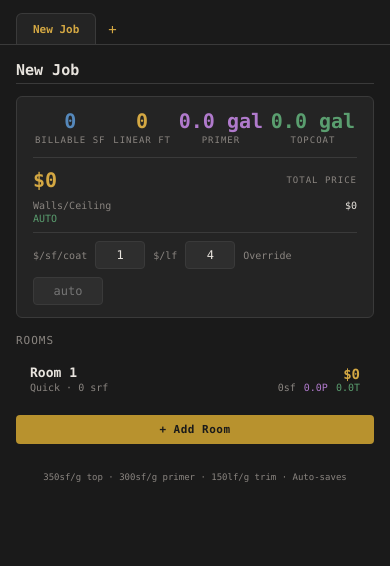
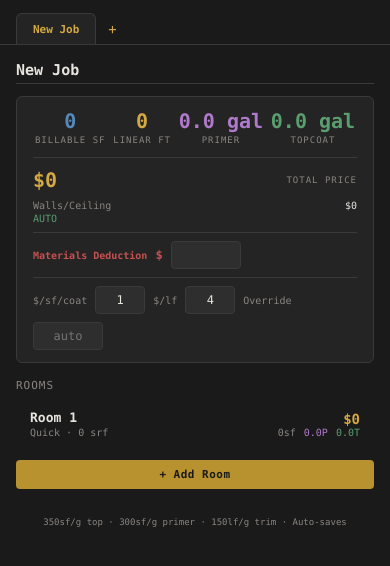
Before and after one commit to talktosims/layit, a plain HTML site: page paint-calculator.html in a window 390 px wide. Shown: the part 90-656 px from the top of the page. Drawn offline with Linux system fonts and the light colour scheme.

Commit message:
Fix homescreen caching, add materials deduction
- Remove apple-mobile-web-app-capable to prevent iOS cache isolation
  (homescreen shortcut now shares Safari localStorage and always
  loads latest version from server)
- Add no-cache meta headers to prevent stale versions
- Add Materials Deduction field to job totals — enter the cost of
  paint products already purchased by homeowner/builder and it
  gets subtracted from the total price

Co-Authored-By: Claude Opus 4.6 <noreply@anthropic.com>

```diff
--- a/paint-calculator.html
+++ b/paint-calculator.html
@@ -3,7 +3,9 @@
 <head>
 <meta charset="UTF-8">
 <meta name="viewport" content="width=device-width, initial-scale=1.0, maximum-scale=1.0, user-scalable=no">
-<meta name="apple-mobile-web-app-capable" content="yes">
+<meta http-equiv="Cache-Control" content="no-cache, no-store, must-revalidate">
+<meta http-equiv="Pragma" content="no-cache">
+<meta http-equiv="Expires" content="0">
 <link rel="apple-touch-icon" href="simco-icon.png">
 <title>Paint Calc</title>
 <style>
@@ -145,7 +147,8 @@ function makeJob(o){
   var j = {
     id:uid(), name:"New Job", rooms:[makeRoom()],
     activeRoomId:null, pricePerSqftPerCoat:1,
-    enamelRate:ENAMEL_RATE, priceOverride:""
+    enamelRate:ENAMEL_RATE, priceOverride:"",
+    materialsDeduction:""
   };
   if(o) for(var k in o) j[k] = o[k];
   return j;
@@ -412,6 +415,7 @@ function migrateRoom(rm){
 
 function migrateJobs(jobs){
   for(var j = 0; j < jobs.length; j++){
+    if(jobs[j].materialsDeduction === undefined) jobs[j].materialsDeduction = "";
     var rooms = jobs[j].rooms || [];
     for(var r = 0; r < rooms.length; r++) migrateRoom(rooms[r]);
   }
@@ -851,7 +855,9 @@ function render(){
   for(i = 0; i < rps.length; i++){ sfTotal += rps[i].sfLabor; enTotal += rps[i].enLabor; fxTotal += rps[i].fixed; }
   var autoTotal = sfTotal + enTotal + fxTotal;
   var hasOvr = job.priceOverride != null && job.priceOverride !== "";
-  var totalPrice = hasOvr ? pf(job.priceOverride) : autoTotal;
+  var laborPrice = hasOvr ? pf(job.priceOverride) : autoTotal;
+  var matDeduct = pf(job.materialsDeduction);
+  var totalPrice = laborPrice - matDeduct;
   var fb = calcJobFixed(job);
 
   var tc = card([]);
@@ -876,6 +882,22 @@ function render(){
   if(fb.wi.q > 0) breakdown.appendChild(row("Windows (" + fb.wi.q + ")", "$" + fb.wi.p));
   if(!hasOvr) breakdown.appendChild(span("AUTO", "#5a9e6f"));
   priceSec.appendChild(breakdown);
+
+  /* Materials Deduction */
+  var matSec = el("div", "border-top:1px solid #3a3a3a;padding-top:8px;margin-bottom:8px;");
+  var matHdr = flexRow([], 8);
+  matHdr.appendChild(span("Materials Deduction", "#c75050", "font-size:10px;font-weight:600;"));
+  matHdr.appendChild(span("$", "#c75050", "font-size:12px;font-weight:600;"));
+  matHdr.appendChild(numInput(job.materialsDeduction, function(v){ job.materialsDeduction = v; saveState(); render(); }, 70));
+  if(matDeduct > 0){
+    matHdr.appendChild(btn("Clear", function(){ job.materialsDeduction = ""; saveState(); render(); }, "background:none;border:none;color:#c75050;font-size:9px;cursor:pointer;"));
+  }
+  matSec.appendChild(matHdr);
+  if(matDeduct > 0){
+    matSec.appendChild(el("div", "font-size:10px;color:#8a8580;margin-top:4px;",
+      "Labor $" + laborPrice.toFixed(0) + " − Materials $" + matDeduct.toFixed(0) + " = $" + totalPrice.toFixed(0)));
+  }
+  priceSec.appendChild(matSec);
 
   var rateRow = flexRow([], 8, "font-size:10px;border-top:1px solid #3a3a3a;padding-top:8px;");
   rateRow.appendChild(span("$/sf/coat", "#8a8580", "font-size:10px;"));
```
